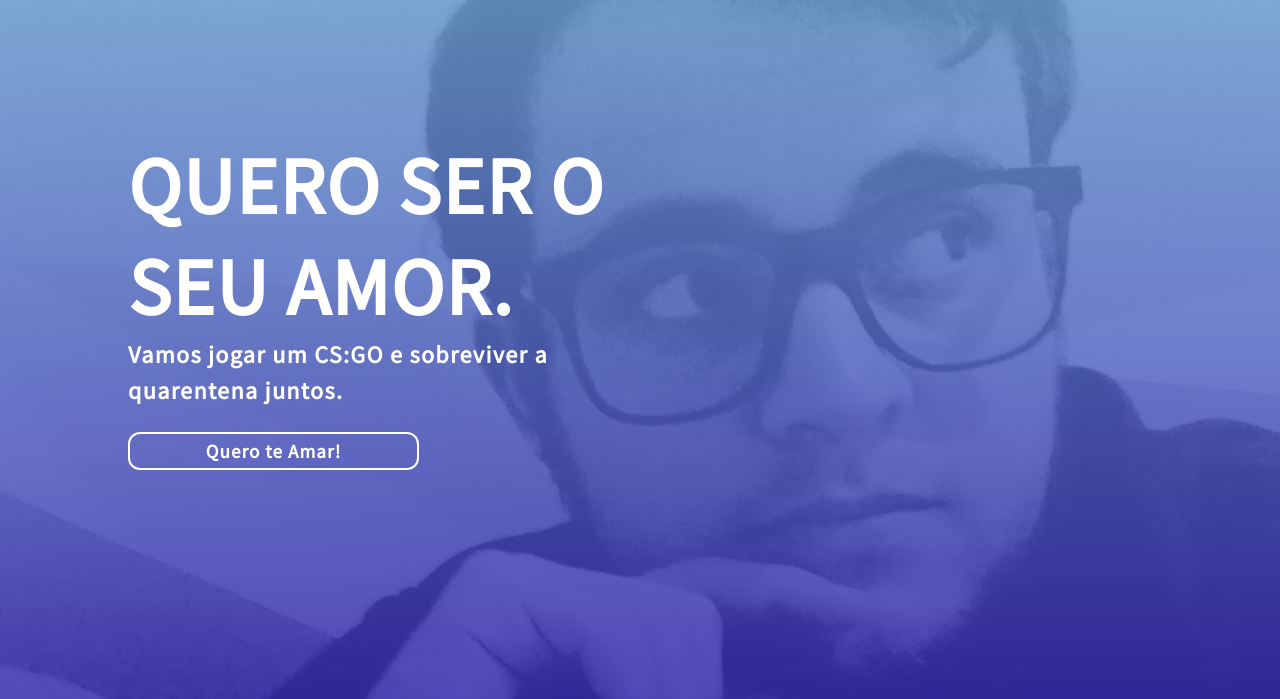
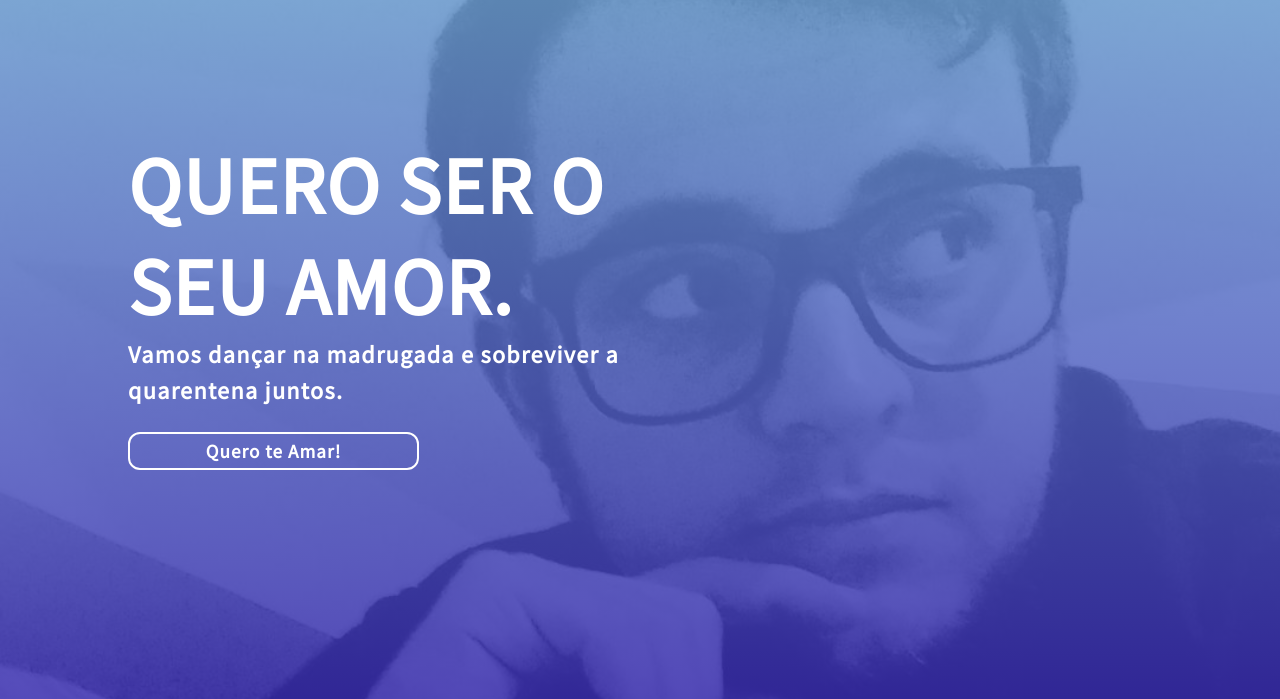
Before and after one commit to leo1994/quero-ser-seu-amor, a plain HTML site: page index.html in a window 1280 px wide. Shown: the part 101-800 px from the top of the page. Drawn offline with Linux system fonts and the light colour scheme.

Commit message:
Update index.html

```diff
--- a/index.html
+++ b/index.html
@@ -94,7 +94,7 @@
           QUERO SER O SEU AMOR.
         </h1>
         <h2 class="subtitle">
-          Vamos jogar um CS:GO e sobreviver a quarentena juntos.
+          Vamos dançar na madrugada e sobreviver a quarentena juntos.
         </h2>
         <a class="me-ame2" href="#me-ame">Quero te Amar!</a>
       </div>
```
